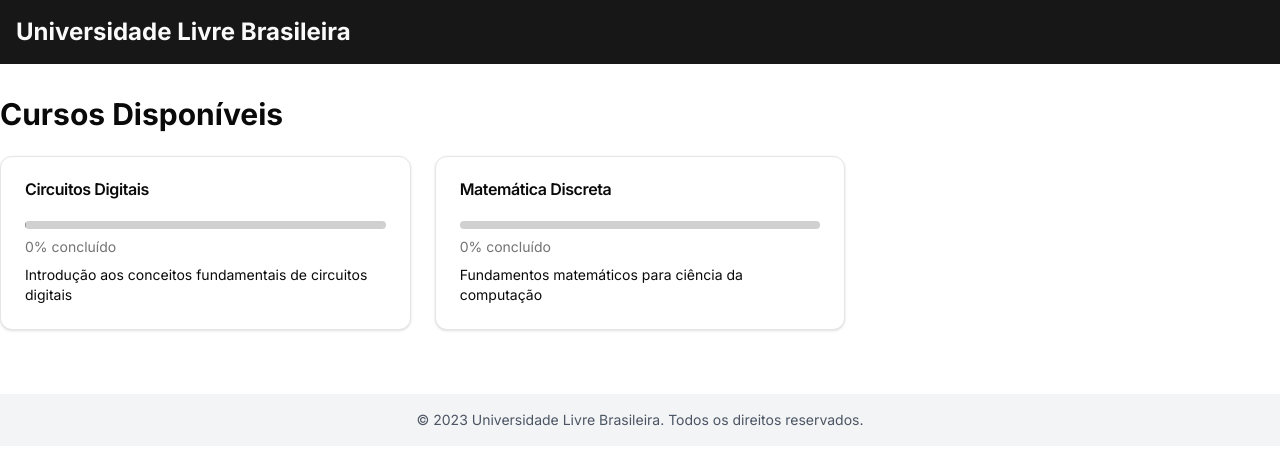
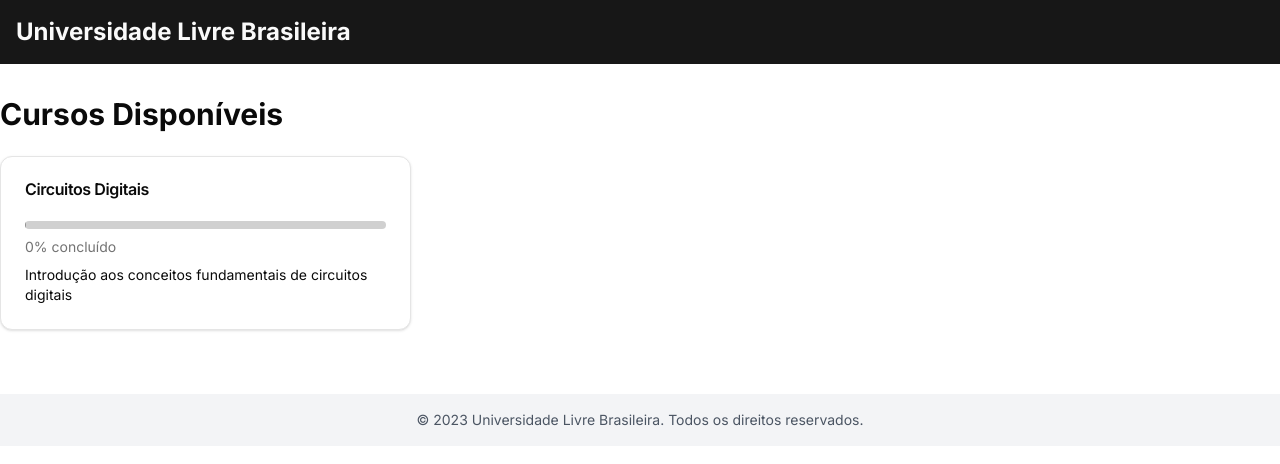
Before and after one commit to fabiobrasileiroo/universidade, a Next.js app: page / in a window 1280 px wide. Shown: the top 464 px of the page. Built offline with nearby package versions, Linux system fonts and the light colour scheme.

Commit message:
remoção de curso

```diff
--- a/components/home-page.tsx
+++ b/components/home-page.tsx
@@ -12,16 +12,6 @@ const courses = [
     description: "Introdução aos conceitos fundamentais de circuitos digitais",
     videos: [
       { id: "1", title: "Introdução a Circuitos Digitais", videoId: "dQw4w9WgXcQ", completed: false },
-    ],
-  },
-  {
-    id: "2",
-    title: "Matemática Discreta",
-    description: "Fundamentos matemáticos para ciência da computação",
-    videos: [
-      { id: "4", title: "Teoria dos Conjuntos", videoId: "dQw4w9WgXcQ", completed: false },
-      { id: "5", title: "Lógica Proposicional", videoId: "dQw4w9WgXcQ", completed: false },
-      { id: "6", title: "Indução Matemática", videoId: "dQw4w9WgXcQ", completed: false },
     ],
   },
 
```
